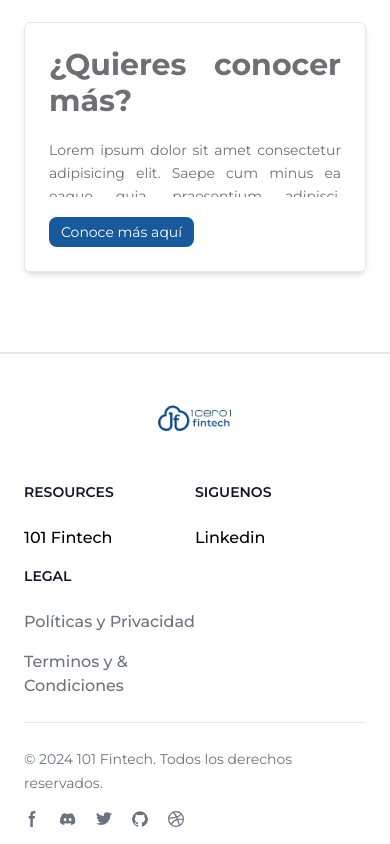
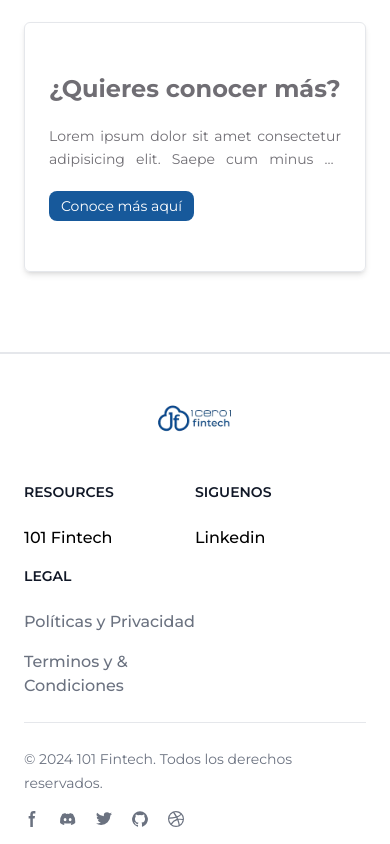
Before and after one commit to Esteark/demosComponents, a plain HTML site: page PortalTramites/internaNoticia.html in a window 390 px wide. Shown: the part 2425-3269 px from the top of the page. Drawn offline with Linux system fonts and the light colour scheme.

Commit message:
Add changes PortalTramites V1 correction interna

```diff
--- a/PortalTramites/internaNoticia.html
+++ b/PortalTramites/internaNoticia.html
@@ -1159,8 +1159,10 @@
             <section
               class="col-span-1 h-[250px] md:h-[370px] p-6 flex flex-col gap-5 shadow-md rounded-md justify-center border"
             >
-              <h3 class="text-3xl font-bold">¿Quieres conocer más?</h3>
-              <p class="overflow-hidden line-clamp-10 xl:line-clamp-4">
+              <h3 class="text-2xl lg:text-3xl font-bold">
+                ¿Quieres conocer más?
+              </h3>
+              <p class="overflow-hidden line-clamp-2 xl:line-clamp-4">
                 Lorem ipsum dolor sit amet consectetur adipisicing elit. Saepe
                 cum minus ea eaque quia, praesentium adipisci. Dignissimos saepe
                 maxime impedit omnis possimus sed asperiores nostrum natus?
```
